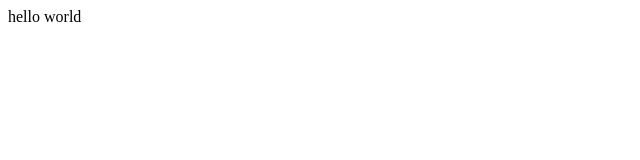
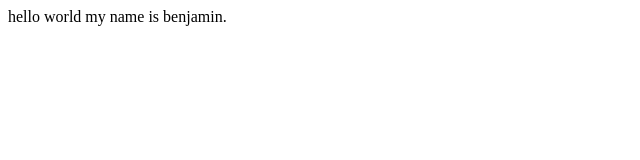
Before and after one commit to baesyc/background-generator, a plain HTML site: page index.html in a window 1280 px wide. Shown: the whole page, without its empty margins (0-640 px from the left). Drawn offline with Linux system fonts and the light colour scheme.

Commit message:
adding my name in body

```diff
--- a/index.html
+++ b/index.html
@@ -7,5 +7,7 @@
 </head>
 <body>
   hello world
+
+  my name is benjamin.
 </body>
 </html>
```
